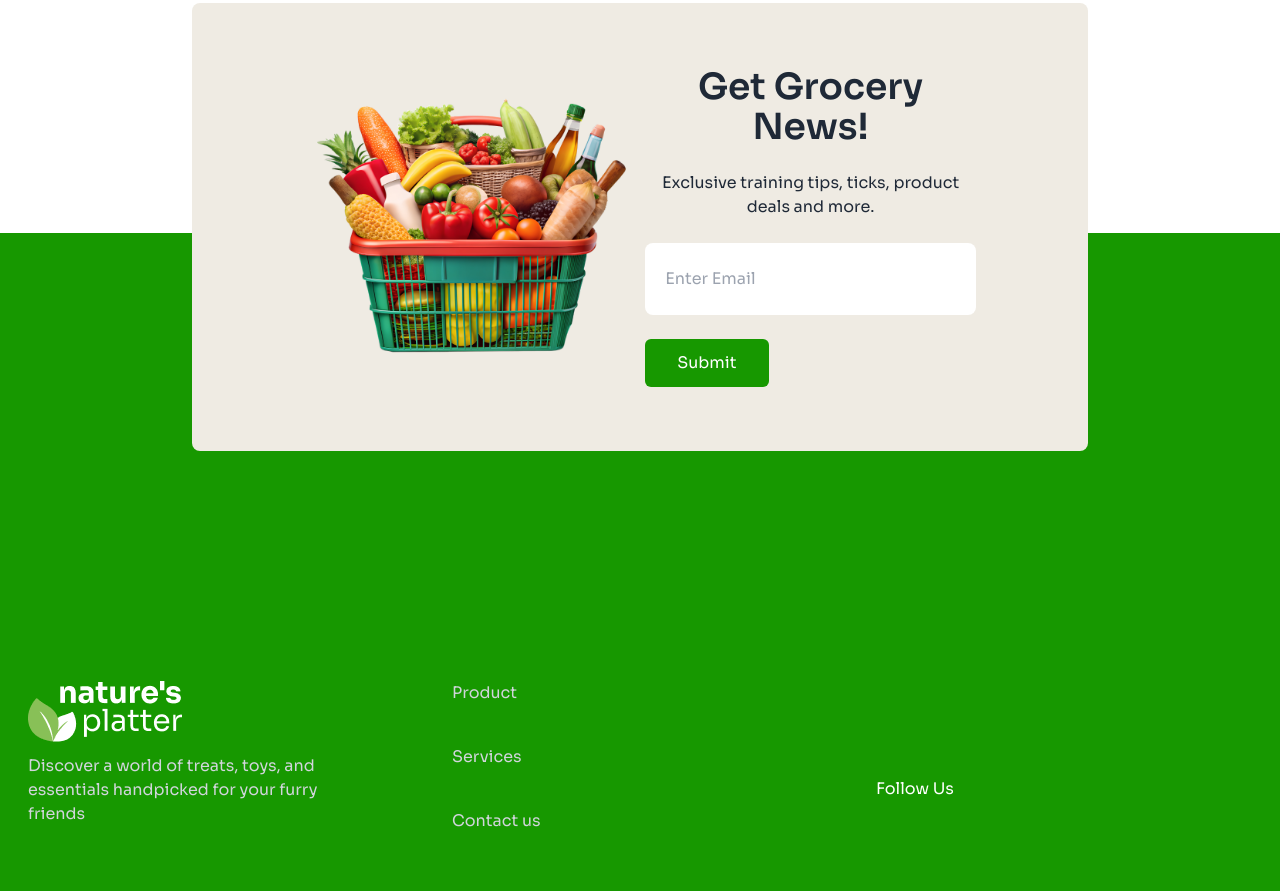
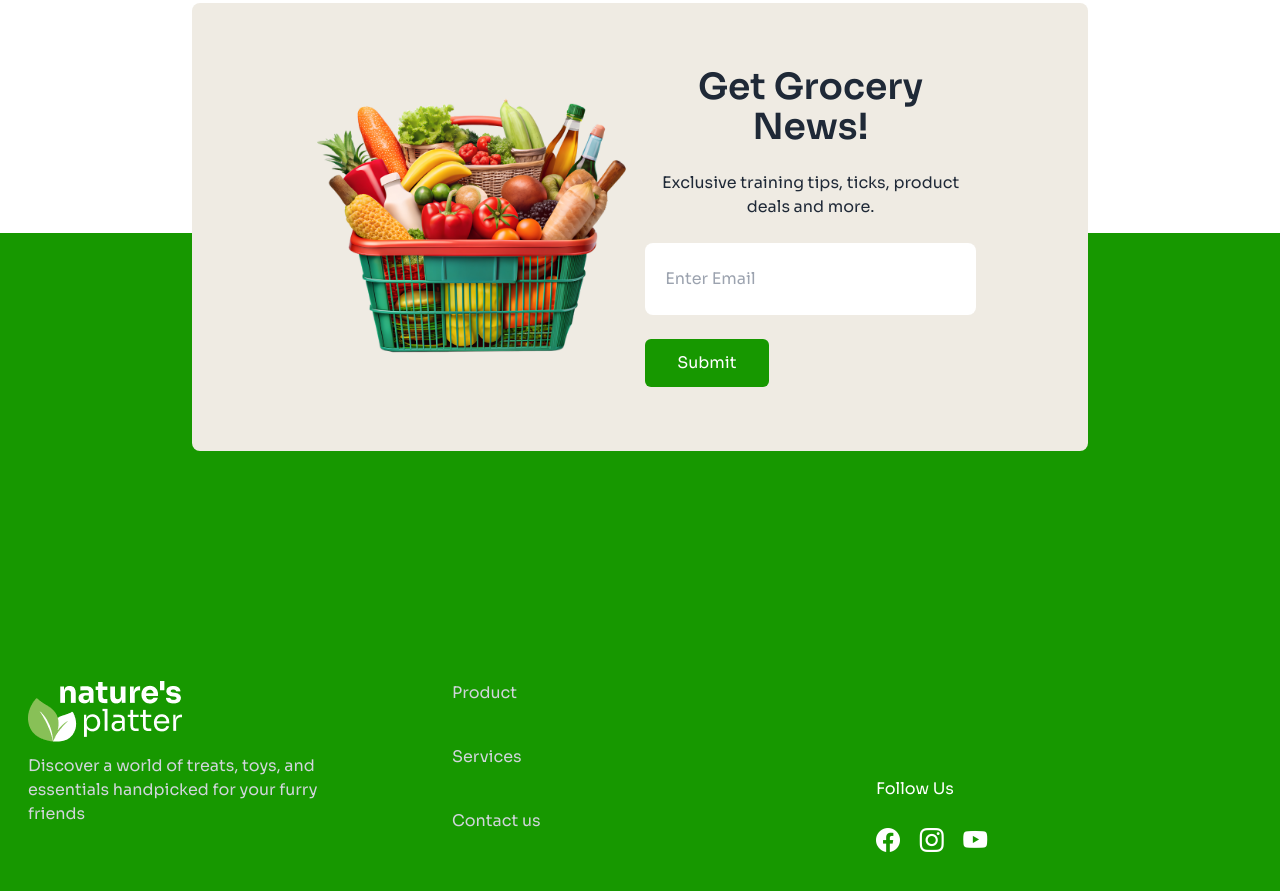
Before and after one commit to osmanbybd/assignment-3, a plain HTML site: page index.html in a window 1280 px wide. Shown: the part 3940-4831 px from the top of the page. Drawn offline with nearby package versions, Linux system fonts and the light colour scheme.

Commit message:
add code

```diff
--- a/index.html
+++ b/index.html
@@ -395,7 +395,11 @@
             </div>
             <div class="lg:mt-24">
               <h4 class="text-white">Follow Us</h4>
-
+              <div class="mt-6">
+                <i class="bi bi-facebook text-white text-2xl pr-4"></i>
+                <i class="bi bi-instagram text-white text-2xl pr-4"></i>
+                <i class="bi bi-youtube text-white text-2xl pr-4"></i>
+              </div>
 
             </div>
           </div>
```
